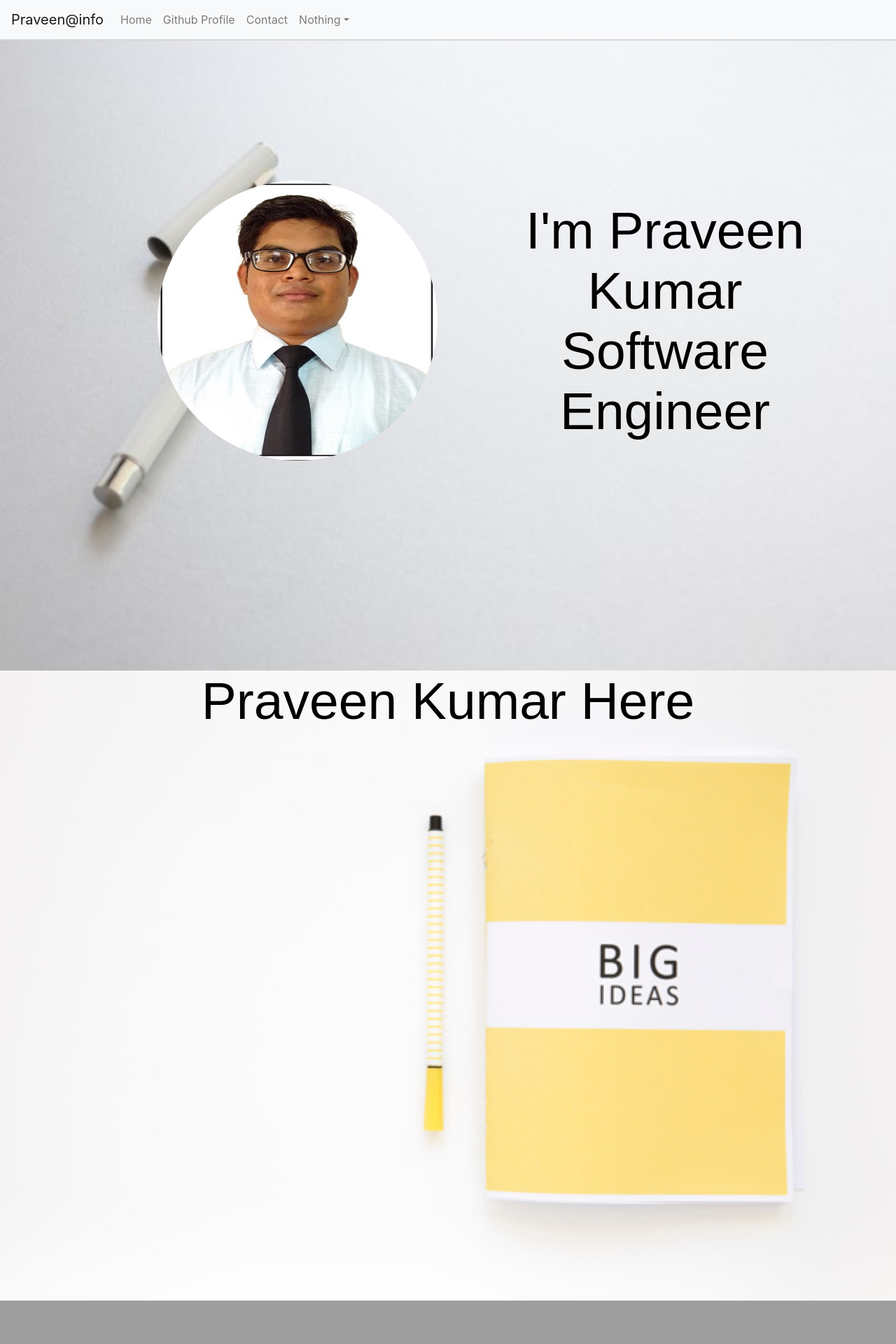
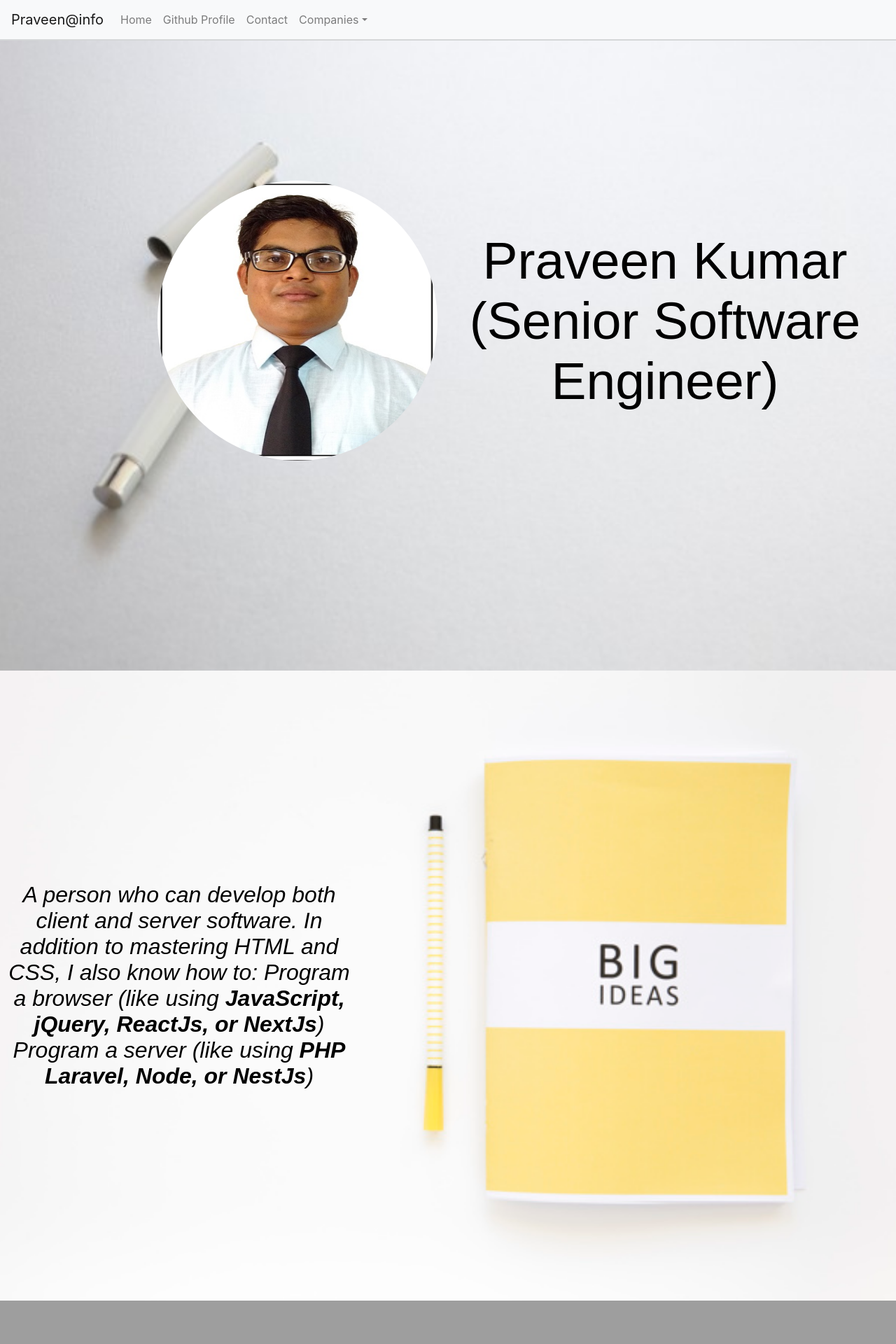
Before and after one commit to mcapraveen4082/praveen-profile, a React (Create React App) app: page / in a window 1280 px wide. Shown: the top 1920 px of the page at 70% size. Built offline with nearby package versions, Linux system fonts and the light colour scheme; grey boxes are pictures that could not be loaded.

Commit message:
added data

```diff
--- a/src/Component/GithubProfile.js
+++ b/src/Component/GithubProfile.js
@@ -67,11 +67,11 @@ class GithubProfile extends Component{
                                          <hr />
                                          <div className="del">
                                              <i className="fa fa-users" aria-hidden="true"></i>
-                                             <span className="user-company">{this.props.user_bio.company}</span>
+                                             <span className="user-company">{this.props.user_bio.company} NA</span>
                                          </div>
                                          <div className="del">
                                              <i className="fa fa-map-marker" aria-hidden="true"></i>
-                                             <span className="user-location">{this.props.user_bio.location}</span>
+                                             <span className="user-location">{this.props.user_bio.location} 16/A Sai Nidhi Residency, Hosapalya</span>
                                          </div>
                                          <div className="del">
                                              <i className="fa fa-envelope-o" aria-hidden="true"></i>
@@ -91,7 +91,7 @@ class GithubProfile extends Component{
                                              <Col sm={12} md={5} lg={5}>
                                                  <input type="text" className="search-repo" onChange={this.handleChange} placeholder="Search Repositories..." />
                                              </Col>
-                                             <Col sm={12} md={2} lg={2}>
+                                             {/* <Col sm={12} md={2} lg={2}>
                                                  <select>
                                                      <option value="all">Type:&nbsp; All</option>
                                                      <option value="Option 1">Option 1</option>
@@ -106,7 +106,7 @@ class GithubProfile extends Component{
                                                      <option value="Language 2">Language 2</option>
                                                      <option value="Language 3">Language 3</option>
                                                  </select>
-                                             </Col>
+                                             </Col> */}
                                              <Col sm={12} md={2} lg={2}>
                                                  <button className="new-add"><i className="fa fa-book" aria-hidden="true"></i>&nbsp; New</button>
                                              </Col>
--- a/src/Component/ParallaxEffect.js
+++ b/src/Component/ParallaxEffect.js
@@ -23,17 +23,26 @@ class ParallaxEffect extends Component{
                             </Col>
                             <Col md={6}>
                                 {/* <a text="path.to.string" href="a's href"/> */}
-                               <p>I'm Praveen Kumar</p>
-                               <p>Software Engineer</p>
+                               <p>Praveen Kumar</p>
+                               <p>(Senior Software Engineer)</p>
                             </Col>
                         </Row>
                     </div>
                 </div>
                 <div className="block-2">
-                    <div className="sticky2">Praveen Kumar Here</div>
+                    <div className="sticky2">
+                        <p className='profile-desc'>
+                            A person who can develop both client and server software. In addition to mastering HTML and CSS,
+                            I also know how to: Program a browser (like using <b>JavaScript, jQuery, ReactJs, or NextJs</b>) Program a server (like using <b>PHP Laravel, Node, or NestJs</b>)
+                        </p>
+                    </div>
                 </div>
                 <div className="block-3">
-                    <div className="sticky3">Lobortis & nostrud</div>
+                    <div className="sticky3">
+                        <p className='tech-skills'>
+
+                        </p>
+                    </div>
                 </div>
             </div>
         );
--- a/src/Component/snippets/Header.js
+++ b/src/Component/snippets/Header.js
@@ -19,12 +19,9 @@ class Header extends Component{
                           <Nav.Link href="/">Home</Nav.Link>
                           <Nav.Link href="/githubprofile">Github Profile</Nav.Link>
                           <Nav.Link href="/contactus">Contact</Nav.Link>
-                          <NavDropdown title="Nothing" id="basic-nav-dropdown">
-                              <NavDropdown.Item href="#action/3.1">Action</NavDropdown.Item>
-                              <NavDropdown.Item href="#action/3.2">Another action</NavDropdown.Item>
-                              <NavDropdown.Item href="#action/3.3">Something</NavDropdown.Item>
-                              <NavDropdown.Divider />
-                              <NavDropdown.Item href="#action/3.4">Separated link</NavDropdown.Item>
+                          <NavDropdown title="Companies" id="basic-nav-dropdown">
+                              <NavDropdown.Item href="/company/vyapar">Simply Vyapar Apps Pvt Ltd</NavDropdown.Item>
+                              <NavDropdown.Item href="/company/licious">Licious</NavDropdown.Item>
                           </NavDropdown>
                       </Nav>
                   </Navbar.Collapse>
--- /dev/null
+++ b/src/Component/snippets/PageNotFound.js
@@ -0,0 +1,20 @@
+import React from "react";
+
+const PageNotFound = () => {
+    return (
+        <div id='oopss'>
+            <div id='error-text'>
+                <img src="https://cdn.rawgit.com/ahmedhosna95/upload/1731955f/sad404.svg" alt="404" />
+                <span>404 PAGE</span>
+                <p class="p-a">
+                 The page you were looking for could not be found</p>
+                <p class="p-b">
+                    ... Back to home page
+                </p>
+                <a href='/' class="back">... Back to homepage</a>
+            </div>
+        </div>
+    );
+}
+
+export default PageNotFound;
--- a/src/css/githubrepo.css
+++ b/src/css/githubrepo.css
@@ -73,7 +73,7 @@
 }
 .user-inputs{
     display: flex;
-    justify-content: space-around;
+    justify-content: space-between;
     align-items: center;
 }
 
--- a/src/css/parallaxbg.css
+++ b/src/css/parallaxbg.css
@@ -12,6 +12,19 @@
     font: 75px 'Abril Fatface', sans-serif;
     /*color: #fff;*/
     text-align: center;
+}
+.block-2{
+    display: flex;
+    justify-content: start;
+    align-items: center;
+}
+.sticky2{
+    display: flex;
+    width: 40%;
+    font-size: 32px;
+    font-style: italic;
+    justify-content: center;
+    align-items: center;
 }
 .block-1, .block-3
 {
--- a/src/index.js
+++ b/src/index.js
@@ -15,6 +15,7 @@ import store from "./store/index";
 
 import 'bootstrap/dist/css/bootstrap.css';
 import { createBrowserHistory } from 'history';
+import PageNotFound from './Component/snippets/PageNotFound';
 
 const history = createBrowserHistory();
 // import * as serviceWorker from './serviceWorker';
@@ -33,6 +34,8 @@ ReactDOM.render(<Provider store={store}>
             <Route exact path="/" component={App} />
             <Route exact path="/contactus" component={Contact} />
             <Route exact path="/githubprofile" component={GithubProfile} />
+            {/* 👇️ only match this when no other routes match */}
+            <Route path="*" element={<PageNotFound />} />
             <Footer />
         </Router>
     </Provider>,
```
